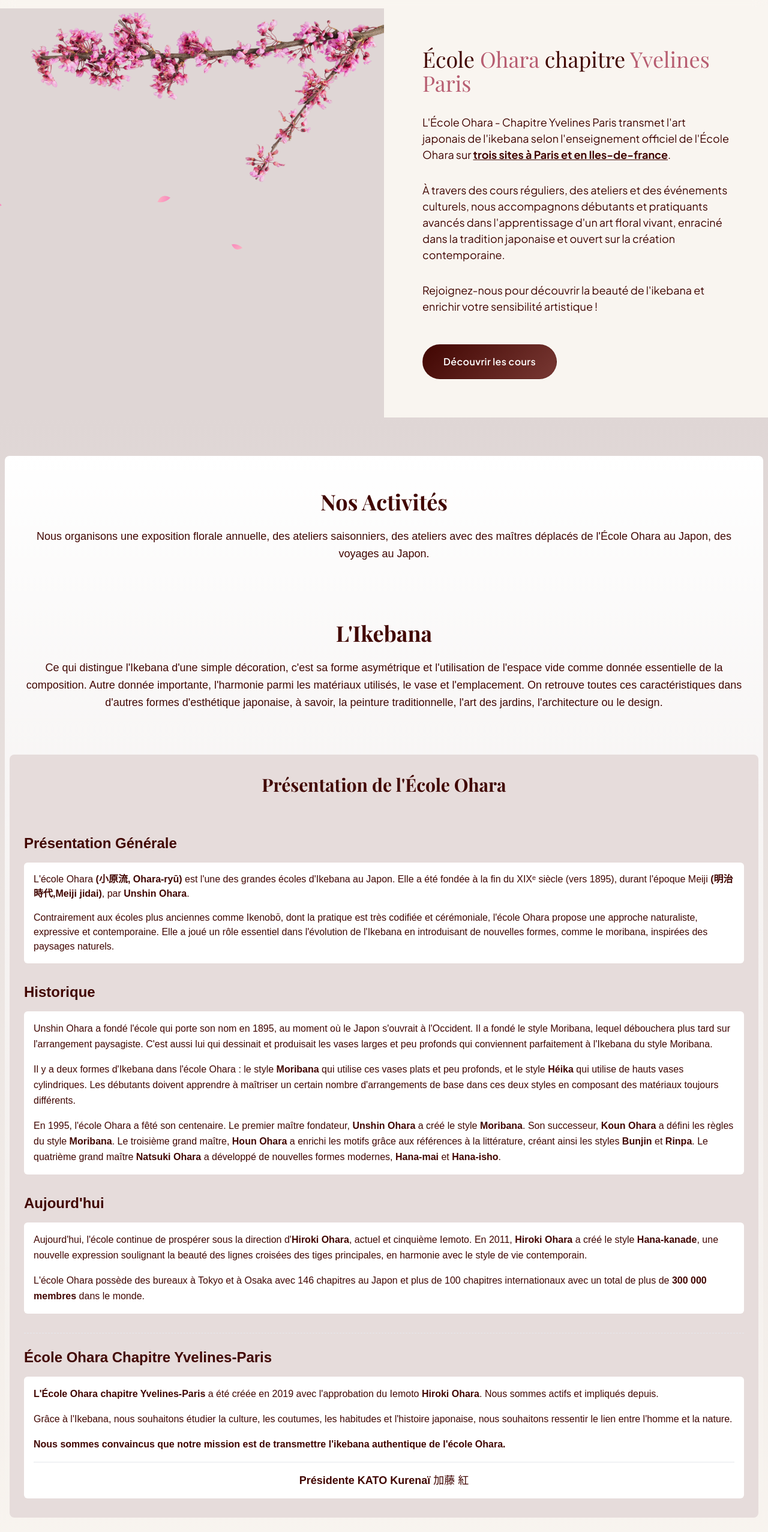
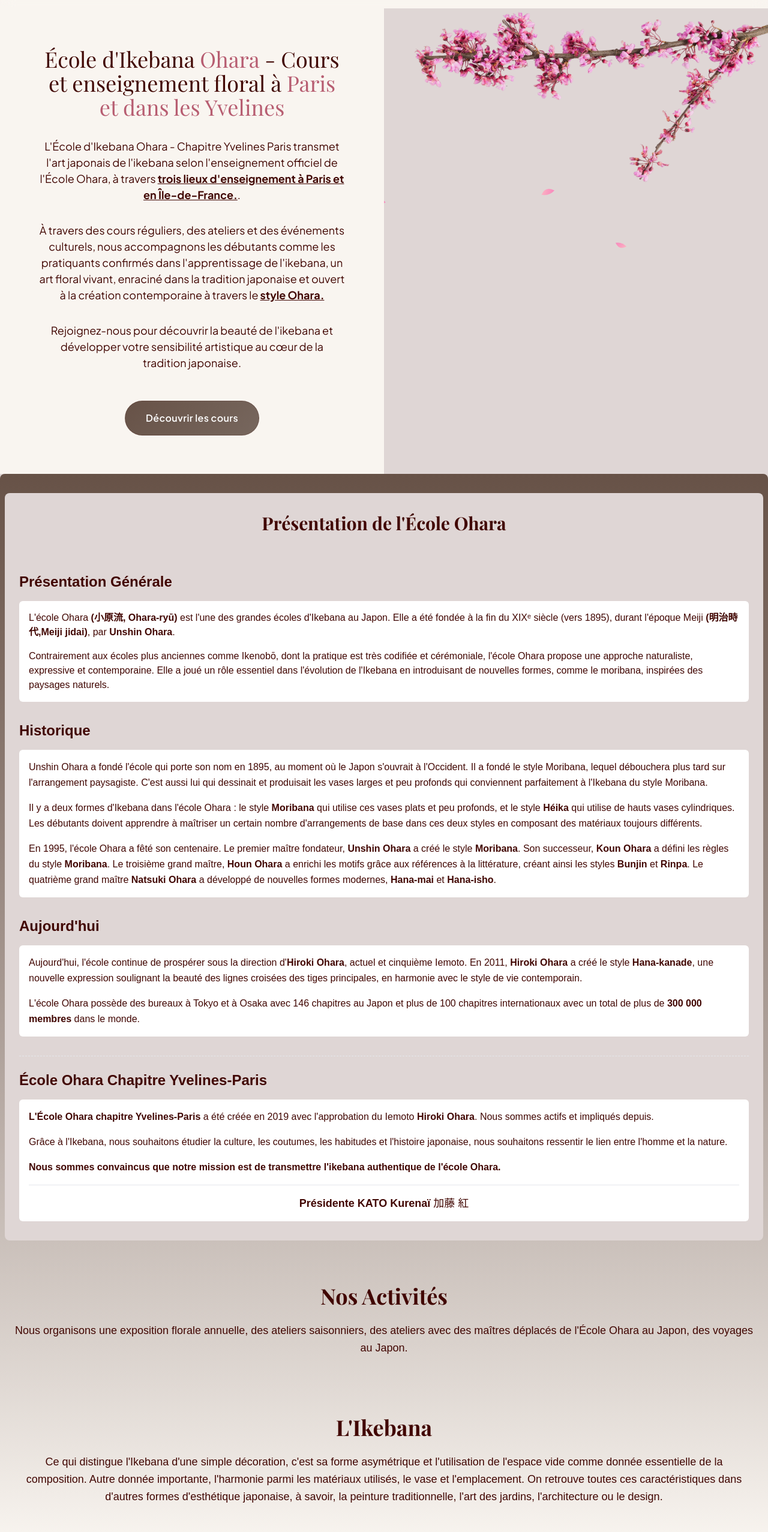
Before and after one commit to stephanemalho/ikebana, a Next.js app: page / in a window 1280 px wide. Shown: the part 52-2606 px from the top of the page at 60% size. Built offline with nearby package versions, Linux system fonts and the light colour scheme.

Commit message:
✨add bettter UI UX

```diff
--- a/app/components/hero/discover/Discover.tsx
+++ b/app/components/hero/discover/Discover.tsx
@@ -19,8 +19,8 @@ const Discover = async () => {
 
     return (
         <section className="hero mx-auto max-w-7xl lg:grid lg:grid-cols-2 mt-[60px]">
+            <Information />
             {isDesktop ? <Decoration /> : null}
-            <Information />
         </section>
     );
 };
--- a/app/components/hero/discover/right/Information.tsx
+++ b/app/components/hero/discover/right/Information.tsx
@@ -5,17 +5,22 @@ const Information = () => {
         <div className="hero-content">
             <div className="hero-content-info p-4 lg:p-16">
                 <h1 className="text-4xl">
-                    École
-                    <span className="text-[#b75d71]"> Ohara</span> chapitre{" "}
-                    <span className="text-[#b75d71]">Yvelines Paris</span>
+                    École d'Ikebana
+                    <span className="text-[#b75d71]"> Ohara</span> - Cours et enseignement floral à {" "}
+                    <span className="text-[#b75d71]">Paris et dans les Yvelines</span>
                 </h1>
                 <p>
-                    L'École Ohara - Chapitre Yvelines Paris transmet l'art japonais de l'ikebana selon l'enseignement officiel de l'École Ohara sur <Link
+                    L'École d'Ikebana Ohara - Chapitre Yvelines Paris transmet l'art japonais de l'ikebana selon l'enseignement officiel de l'École Ohara, à travers{" "}
+                    <Link
                         href="#nos-sites" className="underline"
-                    ><strong>trois sites à Paris et en Iles-de-france</strong></Link>.
+                    ><strong>trois lieux d'enseignement à Paris et en Île-de-France.</strong></Link>.
                 </p>
-                <p>À travers des cours réguliers, des ateliers et des événements culturels, nous accompagnons débutants et pratiquants avancés dans l'apprentissage d'un art floral vivant, enraciné dans la tradition japonaise et ouvert sur la création contemporaine.</p>
-                <p>Rejoignez-nous pour découvrir la beauté de l'ikebana et enrichir votre sensibilité artistique !</p>
+                <p>À travers des cours réguliers, des ateliers et des événements culturels, nous accompagnons les débutants comme les pratiquants confirmés dans l'apprentissage de l'ikebana, un art floral vivant, enraciné dans la tradition japonaise et ouvert à la création contemporaine à travers le <Link
+                    href="#le-style-ohara" className="underline"
+                ><strong>style Ohara.</strong></Link>
+                </p>
+                <p>Rejoignez-nous pour découvrir la beauté de l'ikebana et développer votre sensibilité artistique au cœur de la tradition japonaise.
+                </p>
                 <div className="hero-content__buttons">
                     <a href="#cours">
                         <button className="hero-content__cta-button">
--- a/app/components/ikebana-info/Ikebana-info.tsx
+++ b/app/components/ikebana-info/Ikebana-info.tsx
@@ -7,7 +7,7 @@ function IkebanaInfo() {
             <Container>
                 <div className="mx-auto p-2">
                     {/* Titre principal */}
-                    <div className="text-center mb-16">
+                    <div id="le-style-ohara" className="text-center mb-16">
                         <h2
                             className="text-4xl font-bold text-[var(--secondary-color)] mb-6"
                             style={{ fontFamily: "var(--playfair-display)" }}
--- /dev/null
+++ b/app/components/imageIkebana/CarouselReveal.tsx
@@ -0,0 +1,70 @@
+"use client";
+
+import { useEffect, useMemo, useState } from "react";
+import dynamic from "next/dynamic";
+import Image from "next/image";
+import CarouselMainTitle from "./IkebanaTitle";
+import type { carouselMetadataType } from "./carouselConfig";
+
+const IkebanaCarousel = dynamic(() => import("./IkebanaCarousel"), { ssr: false });
+
+type CarouselRevealProps = {
+    carouselData: carouselMetadataType;
+    height?: number;
+    mobileMaxItems?: number;
+};
+
+const MOBILE_QUERY = "(max-width: 1023px)";
+
+function CarouselReveal({ carouselData, height, mobileMaxItems = 5 }: CarouselRevealProps) {
+    const [showCarousel, setShowCarousel] = useState(false);
+    const [isMobile, setIsMobile] = useState(false);
+
+    useEffect(() => {
+        if (typeof window === "undefined") return;
+        const media = window.matchMedia(MOBILE_QUERY);
+        const update = () => setIsMobile(media.matches);
+        update();
+        media.addEventListener("change", update);
+        return () => media.removeEventListener("change", update);
+    }, []);
+
+    const previewItem = carouselData.items[0];
+    const maxItems = useMemo(() => (isMobile ? mobileMaxItems : undefined), [isMobile, mobileMaxItems]);
+
+    return (
+        <div className="w-full">
+            <CarouselMainTitle title={carouselData.title} description={carouselData.description} />
+
+            {!showCarousel ? (
+                <div className="w-full flex flex-col items-center">
+                    <figure className="relative w-full max-w-4xl h-[400px] rounded-lg overflow-hidden">
+                        <Image
+                            src={previewItem.imageUrl}
+                            alt={previewItem.altText}
+                            fill
+                            className="object-cover"
+                            priority
+                            sizes="(max-width: 1023px) 100vw, 900px"
+                        />
+                        <div className="absolute inset-0 bg-black/30 flex flex-col justify-center items-center text-white p-4">
+                            <h3 className="text-xl font-bold mb-2 text-center">{previewItem.title}</h3>
+                            <p className="text-sm text-center">{previewItem.description}</p>
+                        </div>
+                    </figure>
+                    <button
+                        type="button"
+                        className="mt-6 underline text-[--secondary-color] hover:text-black"
+                        onClick={() => setShowCarousel(true)}
+                    >
+                        Voir plus d&apos;images
+                    </button>
+                </div>
+            ) : (
+                <IkebanaCarousel carouselData={carouselData} height={height} maxItems={maxItems} />
+            )}
+        </div>
+    );
+}
+
+export default CarouselReveal;
--- a/app/components/imageIkebana/IkebanaCarousel.tsx
+++ b/app/components/imageIkebana/IkebanaCarousel.tsx
@@ -1,125 +1,72 @@
 "use client"
 
-import { useState, useEffect, useRef } from "react"
+import { useEffect, useMemo, useState } from "react"
 import Image from "next/image"
 import { carouselMetadataType } from "./carouselConfig"
-import CarouselMainTitle from "./IkebanaTitle"
 
 type IkebanaCarouselProps = {
     carouselData: carouselMetadataType
     height?: number
+    maxItems?: number
 }
 
-function IkebanaCarousel({ carouselData, height = 700 }: IkebanaCarouselProps) {
+function IkebanaCarousel({ carouselData, height = 700, maxItems }: IkebanaCarouselProps) {
     const [activeIndex, setActiveIndex] = useState(0)
     const [previousIndex, setPreviousIndex] = useState<number | null>(null)
-    const [isOpen, setIsOpen] = useState(false)
-    const displayImages = carouselData.items;
-    const panelId = `carousel-${carouselData.title.replace(/\s+/g, "-").toLowerCase()}`
+
+    const displayImages = useMemo(() => {
+        const limit = typeof maxItems === "number" ? maxItems : carouselData.items.length
+        return carouselData.items.slice(0, limit)
+    }, [carouselData.items, maxItems])
 
     useEffect(() => {
-        if (!isOpen) return
+        if (displayImages.length <= 1) return
         const interval = setInterval(() => {
             setPreviousIndex(activeIndex)
             setActiveIndex((prev) => (prev + 1) % displayImages.length)
         }, 10000)
         return () => clearInterval(interval)
-    }, [isOpen, activeIndex, displayImages.length])
-
+    }, [activeIndex, displayImages.length])
 
     const handleThumbnailClick = (index: number) => {
+        setPreviousIndex(activeIndex)
         setActiveIndex(index)
     }
 
-    const toggleAccordion = () => setIsOpen((v) => !v)
-
-    const containerRef = useRef<HTMLDivElement | null>(null)
-    useEffect(() => {
-        if (typeof window === "undefined") return
-
-        const el = containerRef.current
-        if (!el) return
-
-        const observer = new IntersectionObserver(
-            (entries) => {
-                entries.forEach((entry) => {
-                    if (entry.isIntersecting) {
-                        setIsOpen(true)
-                        observer.disconnect()
-                    }
-                })
-            },
-            { root: null, rootMargin: "-40% 0px -40% 0px", threshold: 0 }
-        )
-
-        observer.observe(el)
-        return () => observer.disconnect()
-    }, [])
-
     return (
         <div className="w-full max-w-[100%] mx-auto">
-            <div className="w-full">
-                <button
-                    id={`${panelId}-button`}
-                    aria-expanded={isOpen}
-                    aria-controls={`${panelId}-panel`}
-                    onClick={toggleAccordion}
-                    className="w-full text-left flex items-center justify-between focus:outline-none"
-                >
-                    <CarouselMainTitle title={carouselData.title} description={carouselData.description} />
-                    <span
-                        aria-hidden
-                        className={`ml-4 transition-transform duration-500 ${isOpen ? "rotate-180" : "rotate-0"}`}
-                    >
-                        <svg width="20" height="20" viewBox="0 0 24 24" fill="none" xmlns="http://www.w3.org/2000/svg">
-                            <path d="M6 9l6 6 6-6" stroke="currentColor" strokeWidth="2" strokeLinecap="round" strokeLinejoin="round" />
-                        </svg>
-                    </span>
-                </button>
-            </div>
-            {/* Collapsible content — hide when closed */}
-            <div ref={containerRef}
-                className={`w-full overflow-hidden transition-[max-height,opacity] duration-1000 ${isOpen ? "max-h-[5000px] opacity-100" : "max-h-0 opacity-0"}`}
-                id={`${panelId}-panel`}
-                role="region"
-                aria-labelledby={`${panelId}-button`}
-                aria-hidden={!isOpen}
-            >
             <div className="relative h-[400px]" style={{ height: `${height}px` }}>
-                    {/* Image actuelle */}
                 <Image
+                    data-aos="fade"
                     key={activeIndex}
-                        src={displayImages[activeIndex].imageUrl || "/placeholder.svg"}
-                        alt={displayImages[activeIndex].altText}
+                    src={displayImages[activeIndex]?.imageUrl || "/placeholder.svg"}
+                    alt={displayImages[activeIndex]?.altText || "Ikebana"}
                     fill
                     className="object-cover absolute inset-0 transition-opacity duration-1500 ease-in-out opacity-100 z-20"
-                        loading={isOpen ? "eager" : "lazy"}
-                        priority={isOpen}
-                        objectFit="cover"
+                    loading="eager"
+                    priority
                 />
 
-                    {/* Image précédente pour fade-out */}
-                    {previousIndex !== null && (
+                {previousIndex !== null && previousIndex !== activeIndex && (
                     <Image
+                        data-aos="fade"
                         key={`prev-${previousIndex}`}
-                            src={displayImages[previousIndex].imageUrl || "/placeholder.svg"}
-                            alt={displayImages[previousIndex].altText}
+                        src={displayImages[previousIndex]?.imageUrl || "/placeholder.svg"}
+                        alt={displayImages[previousIndex]?.altText || "Ikebana"}
                         fill
                         className="object-cover absolute inset-0 transition-opacity duration-1500 ease-in-out opacity-0 z-10"
                         loading="lazy"
                     />
                 )}
 
-                    {/* Overlay texte toujours au-dessus */}
                 <div className="absolute inset-0 flex flex-col justify-start items-start hover:text-white p-4 transition-opacity duration-500 bg-transparent text-black z-30">
                     <div className="bg-black/30 p-4 rounded-md max-w-lg">
-                            <h3 className="text-2xl md:text-3xl font-bold mb-2">{displayImages[activeIndex].title}</h3>
-                            <p className="text-sm md:text-base max-w-md">{displayImages[activeIndex].description}</p>
+                        <h3 className="text-2xl md:text-3xl font-bold mb-2">{displayImages[activeIndex]?.title}</h3>
+                        <p className="text-sm md:text-base max-w-md">{displayImages[activeIndex]?.description}</p>
                     </div>
                 </div>
             </div>
 
-                {/* Miniatures */}
             <div className="flex gap-3 justify-center overflow-x-auto pb-2 modern-scrollbar">
                 {displayImages.map((item, index) => (
                     <button
@@ -129,6 +76,7 @@ function IkebanaCarousel({ carouselData, height = 700 }: IkebanaCarouselProps) {
                             ? "ring-4 ring-[--secondary-color] scale-105 shadow-lg"
                             : "hover:scale-105 hover:shadow-md opacity-70 hover:opacity-100"
                             }`}
+                        aria-label={`Voir ${item.title}`}
                     >
                         <Image
                             src={item.imageUrl || "/placeholder.svg"}
@@ -149,9 +97,9 @@ function IkebanaCarousel({ carouselData, height = 700 }: IkebanaCarouselProps) {
                         onClick={() => handleThumbnailClick(index)}
                         className={`w-2 h-2 rounded-full transition-all duration-500 ${index === activeIndex ? "bg-[--secondary-color] w-6" : "bg-[--background] hover:bg-[--primary-color]"
                             }`}
+                        aria-label={`Aller à l'image ${index + 1}`}
                     />
                 ))}
-                </div>
             </div>
         </div>
     )
--- a/app/components/school-info/SchoolInfo.tsx
+++ b/app/components/school-info/SchoolInfo.tsx
@@ -5,7 +5,7 @@ const SchoolInfo = () => {
         <section
             id="nos-sites"
             className="
-    py-16 px-2
+    pb-16
     bg-gradient-to-b
     from-[--primary-color]
     via-[--primary-color]/60
@@ -14,39 +14,13 @@ const SchoolInfo = () => {
         >
 
             <div className="mx-auto space-y-12  bg-gradient-to-b
-    from-white
-    via-[--primary-color]/60
+    from-[#675247]
     to-transparent py-8 md:rounded-lg">
-                {/* Nos Activités */}
-                <div className="text-center mb-4 p-6">
-                    <h2 className="text-4xl font-bold text-[var(--secondary-color)] mb-6"
-                        style={{ fontFamily: 'var(--playfair-display)' }}>
-                        Nos Activités
-                    </h2>
-                    <p className="text-lg text-[--secondary-color] leading-relaxed" style={{ fontFamily: 'var(--inter-ikebana)' }}>
-                        Nous organisons une exposition florale annuelle, des ateliers saisonniers, des ateliers avec des maîtres déplacés de l&apos;École Ohara au Japon, des voyages au Japon.
-                    </p>
-                </div>
-
-                {/* L&apos;Ikebana */}
-                <div className="text-center mb-4 p-6">
-                    <h2 className="text-4xl font-bold text-[var(--secondary-color)] mb-6"
-                        style={{ fontFamily: 'var(--playfair-display)' }}>
-                        L&apos;Ikebana
-                    </h2>
-                    <p className="text-lg text-center text-[--secondary-color] leading-relaxed" style={{ fontFamily: 'var(--inter-ikebana)' }}>
-                        Ce qui distingue l&apos;Ikebana d&apos;une simple décoration, c&apos;est sa forme asymétrique et l&apos;utilisation de l&apos;espace vide comme donnée essentielle de la composition. Autre donnée importante, l&apos;harmonie parmi les matériaux utilisés, le vase et l&apos;emplacement. On retrouve toutes ces caractéristiques dans d&apos;autres formes d&apos;esthétique japonaise, à savoir, la peinture traditionnelle, l&apos;art des jardins, l&apos;architecture ou le design.
-                    </p>
-                </div>
-
                 {/* École Ohara */}
-                <div className="bg-[#e6dcdb] md:mx-2 py-8 px-6 md:rounded-lg">
+                <div className="bg-[--primary-color] md:mx-2 py-8 px-6 md:rounded-lg">
                     <h2 className="text-3xl font-bold text-[--secondary-color] mb-16 text-center" style={{ fontFamily: 'var(--playfair-display)' }}>
                         Présentation de l&apos;École Ohara
                     </h2>
-
-
-
                     <div className="mb-8">
                         <h3 className="text-2xl font-semibold text-[--secondary-color] mb-4 md:text-left text-center">
                             Présentation Générale
@@ -118,6 +92,28 @@ const SchoolInfo = () => {
                         </div>
                     </div>
                 </div>
+                {/* Nos Activités */}
+                <div className="text-center mb-4 p-6">
+                    <h2 className="text-4xl font-bold text-[var(--secondary-color)] mb-6"
+                        style={{ fontFamily: 'var(--playfair-display)' }}>
+                        Nos Activités
+                    </h2>
+                    <p className="text-lg text-[--secondary-color] leading-relaxed" style={{ fontFamily: 'var(--inter-ikebana)' }}>
+                        Nous organisons une exposition florale annuelle, des ateliers saisonniers, des ateliers avec des maîtres déplacés de l&apos;École Ohara au Japon, des voyages au Japon.
+                    </p>
+                </div>
+
+                {/* L&apos;Ikebana */}
+                <div className="text-center mb-4 p-6">
+                    <h2 className="text-4xl font-bold text-[var(--secondary-color)] mb-6"
+                        style={{ fontFamily: 'var(--playfair-display)' }}>
+                        L&apos;Ikebana
+                    </h2>
+                    <p className="text-lg text-center text-[--secondary-color] leading-relaxed" style={{ fontFamily: 'var(--inter-ikebana)' }}>
+                        Ce qui distingue l&apos;Ikebana d&apos;une simple décoration, c&apos;est sa forme asymétrique et l&apos;utilisation de l&apos;espace vide comme donnée essentielle de la composition. Autre donnée importante, l&apos;harmonie parmi les matériaux utilisés, le vase et l&apos;emplacement. On retrouve toutes ces caractéristiques dans d&apos;autres formes d&apos;esthétique japonaise, à savoir, la peinture traditionnelle, l&apos;art des jardins, l&apos;architecture ou le design.
+                    </p>
+                </div>
+
             </div>
         </section>
     );
--- a/app/globals.css
+++ b/app/globals.css
@@ -153,6 +153,7 @@ body {
 .hero-content-info {
     flex: 1;
     display: flex;
+    text-align: center;
     justify-content: top;
     flex-direction: column;
 }
@@ -180,7 +181,7 @@ body {
     border-radius: 999px;
     border: 1px solid rgba(65, 6, 2, 0.15);
 
-    background: linear-gradient(135deg, var(--secondary-color), #783833);
+    background: linear-gradient(135deg, #675247, #77675e);
 
     color: white;
     font-family: var(--plus-jakarta-sans);
@@ -278,7 +279,6 @@ body {
 .about-ikebana {
     width: 100%;
     height: 100%;
-    background-color: var(--primary-color);
     padding-top: 80px; /* Ajuste selon la hauteur de ton header */
     scroll-margin-top: 80px;
 }
```
Also changed, not shown: app/components/imageIkebana/ImageIkebana.tsx (+6 -33 lines). Lines whose indentation alone changed are shown as unchanged.
